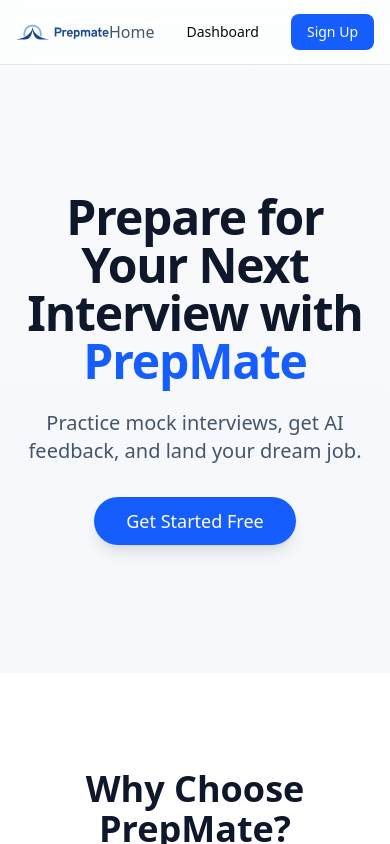
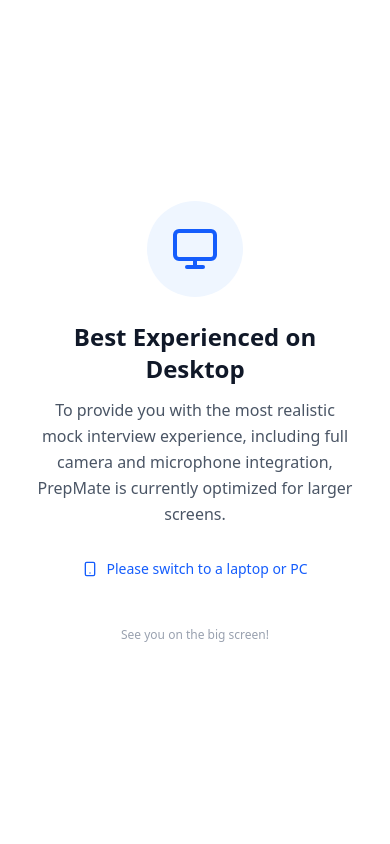
Before and after one commit to arun7197/Prep-Mate, a Next.js app: page / in a window 390 px wide. Shown: the top 844 px of the page. Built offline with nearby package versions, Linux system fonts and the light colour scheme; no server answers.

Commit message:
Added restriction for mobile

```diff
--- /dev/null
+++ b/app/dashboard/_components/MobileRestriction.tsx
@@ -0,0 +1,31 @@
+import React from 'react';
+import { Monitor, Smartphone } from 'lucide-react';
+
+const MobileRestriction = () => {
+  return (
+    <div className="fixed inset-0 z-[100] flex flex-col items-center justify-center bg-white p-6 text-center md:hidden">
+      <div className="mb-6 rounded-full bg-blue-50 p-6">
+        <Monitor className="h-12 w-12 text-blue-600" />
+      </div>
+
+      <h2 className="mb-3 text-2xl font-bold text-gray-900">
+        Best Experienced on Desktop
+      </h2>
+
+      <p className="max-w-xs text-gray-600 leading-relaxed">
+        To provide you with the most realistic mock interview experience, including full camera and microphone integration, PrepMate is currently optimized for larger screens.
+      </p>
+
+      <div className="mt-8 flex items-center gap-2 text-sm font-medium text-blue-600">
+        <Smartphone className="h-4 w-4" />
+        <span>Please switch to a laptop or PC</span>
+      </div>
+
+      <div className="mt-12 text-xs text-gray-400">
+        See you on the big screen!
+      </div>
+    </div>
+  );
+};
+
+export default MobileRestriction;
--- a/app/dashboard/layout.tsx
+++ b/app/dashboard/layout.tsx
@@ -1,16 +1,16 @@
 import React from 'react'
 import Header from './_components/Header'
 import { Toaster } from "@/components/ui/sonner"
+import MobileRestriction from './_components/MobileRestriction'
 
 function Dashboardlayout({children}: {children: React.ReactNode}) {
   return (
     <div>
+      <MobileRestriction />
       <Header />
       <div className="mx-5 md:mx-20 lg:mx-36">{children}
         <Toaster />
-
       </div>
-
     </div>
   )
 }
--- a/app/layout.tsx
+++ b/app/layout.tsx
@@ -2,6 +2,7 @@
 import { Geist, Geist_Mono } from "next/font/google";
 import "./globals.css";
 import { ClerkProvider } from "@clerk/nextjs";
+import MobileRestriction from "./dashboard/_components/MobileRestriction";
 
 const geistSans = Geist({
   variable: "--font-geist-sans",
@@ -29,6 +30,7 @@
       <body
         className={`${geistSans.variable} ${geistMono.variable} antialiased`}
       >
+        <MobileRestriction />
         {children}
       </body>
     </html>
```
